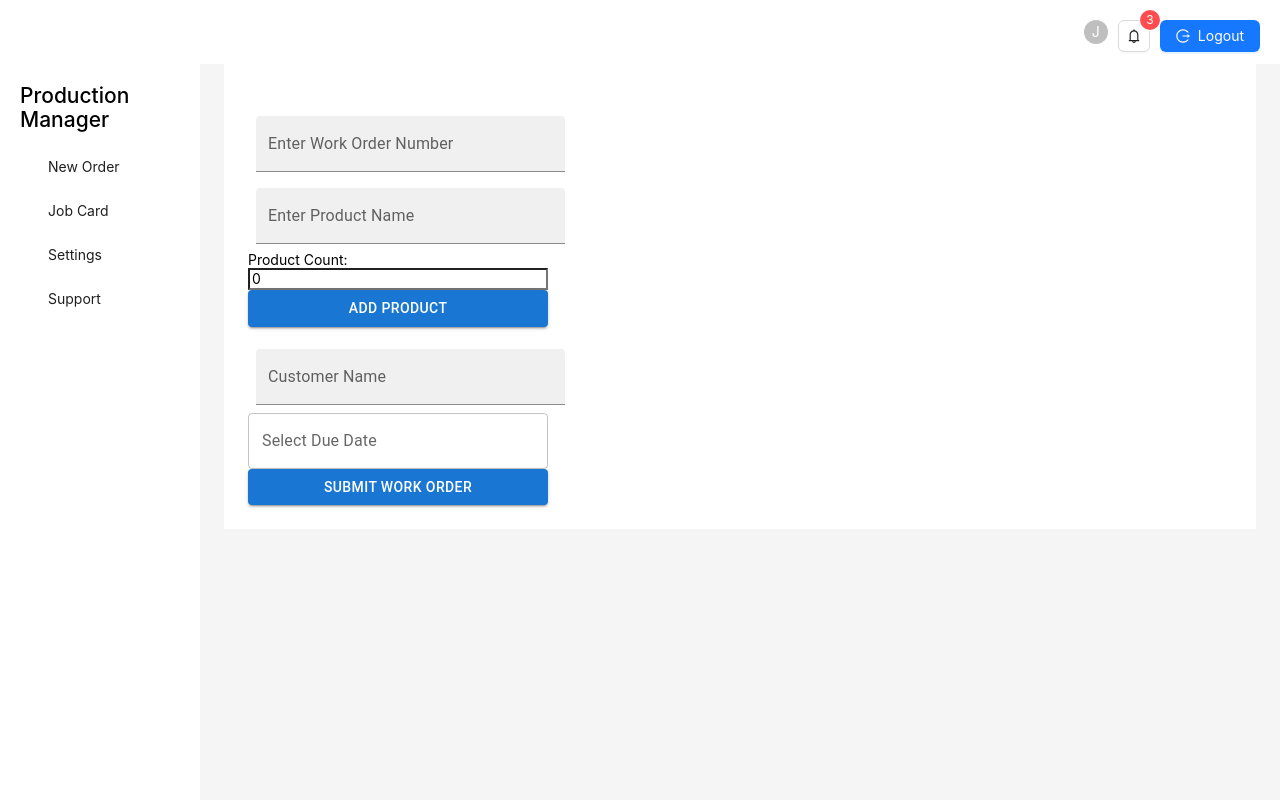
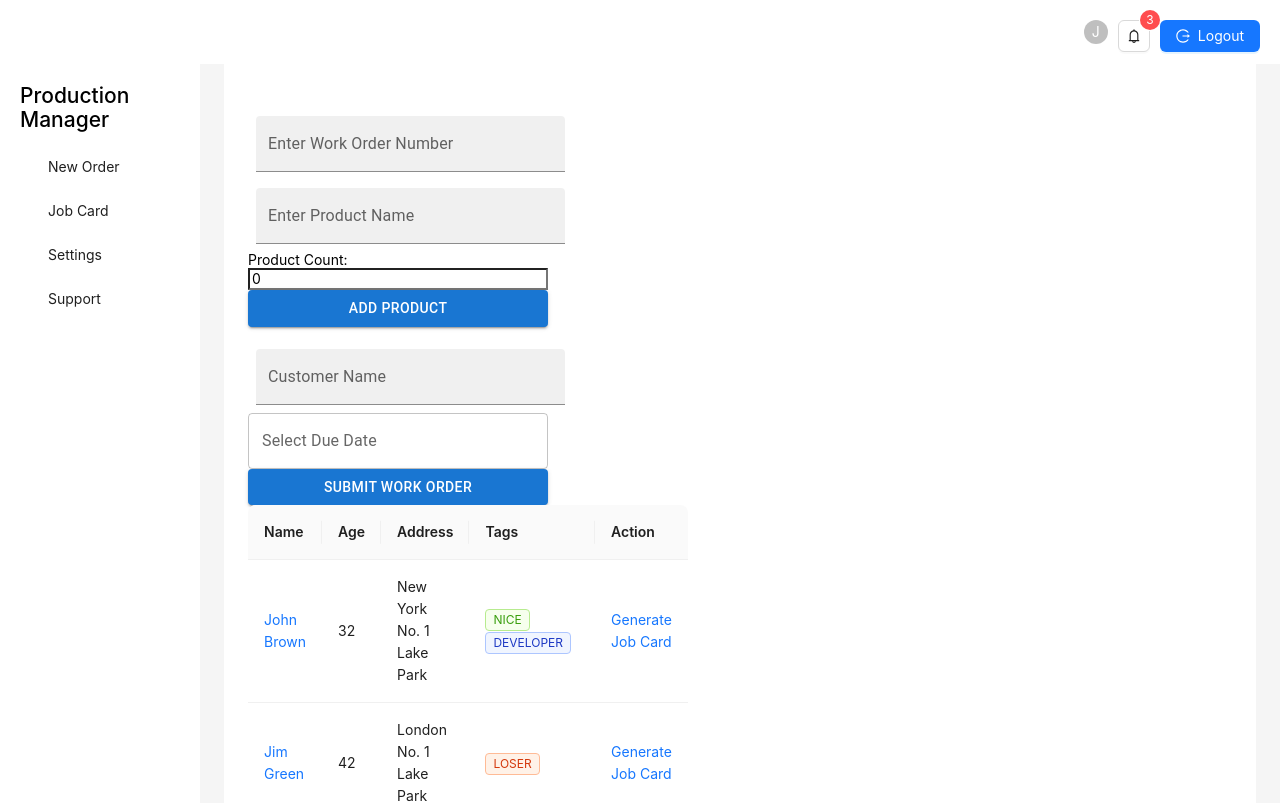
Before and after one commit to zeezaglobal/inventory-management, a React (Create React App) app: page /dashboard in a window 1280 px wide. Shown: the top 803 px of the page. Built offline with nearby package versions, Linux system fonts and the light colour scheme.

Commit message:
added pdf generator
pdf generator

```diff
--- a/package.json
+++ b/package.json
@@ -10,6 +10,7 @@
     "antd": "^5.23.1",
     "cra-template": "1.2.0",
     "dayjs": "^1.11.13",
+    "jspdf": "^2.5.2",
     "react": "^19.0.0",
     "react-dom": "^19.0.0",
     "react-router-dom": "^7.1.1",
--- a/src/App.js
+++ b/src/App.js
@@ -5,6 +5,7 @@ import Login from "./pages/Login";
 import React from "react";
 import Dashboard from "./pages/Dashboard";
 import 'antd/dist/reset.css';
+import PDFGenerater from './pages/PDFGenerater';
 const App = () => {
 
 
@@ -12,6 +13,7 @@ const App = () => {
     <Routes>
       <Route path="/" element={<Login />} />
       <Route path="/dashboard" element={<Dashboard />} />
+      <Route path="/pdf-generator" element={<PDFGenerater />} />
 
     </Routes>
   );
--- /dev/null
+++ b/src/components/TableComponent.jsx
@@ -0,0 +1,80 @@
+import React from 'react';
+import { Space, Table, Tag } from 'antd';
+
+const TableComponent = ({ handleGenerateJobCard }) => {
+  const columns = [
+    {
+      title: 'Name',
+      dataIndex: 'name',
+      key: 'name',
+      render: (text) => <a>{text}</a>,
+    },
+    {
+      title: 'Age',
+      dataIndex: 'age',
+      key: 'age',
+    },
+    {
+      title: 'Address',
+      dataIndex: 'address',
+      key: 'address',
+    },
+    {
+      title: 'Tags',
+      key: 'tags',
+      dataIndex: 'tags',
+      render: (_, { tags }) => (
+        <>
+          {tags.map((tag) => {
+            let color = tag.length > 5 ? 'geekblue' : 'green';
+            if (tag === 'loser') {
+              color = 'volcano';
+            }
+            return (
+              <Tag color={color} key={tag}>
+                {tag.toUpperCase()}
+              </Tag>
+            );
+          })}
+        </>
+      ),
+    },
+    {
+      title: 'Action',
+      key: 'action',
+      render: (_, record) => (
+        <Space size="middle">
+          <a onClick={() => handleGenerateJobCard(record)}>Generate Job Card</a>
+        </Space>
+      ),
+    },
+  ];
+
+  const data = [
+    {
+      key: '1',
+      name: 'John Brown',
+      age: 32,
+      address: 'New York No. 1 Lake Park',
+      tags: ['nice', 'developer'],
+    },
+    {
+      key: '2',
+      name: 'Jim Green',
+      age: 42,
+      address: 'London No. 1 Lake Park',
+      tags: ['loser'],
+    },
+    {
+      key: '3',
+      name: 'Joe Black',
+      age: 32,
+      address: 'Sydney No. 1 Lake Park',
+      tags: ['cool', 'teacher'],
+    },
+  ];
+
+  return <Table columns={columns} dataSource={data} />;
+};
+
+export default TableComponent;
--- a/src/pages/JobCard.jsx
+++ b/src/pages/JobCard.jsx
@@ -1,8 +1,15 @@
 // Production.js
 import React from "react";
-
+import Table from "../components/TableComponent";
+import { useNavigate } from "react-router-dom";
 const JobCard = () => {
-  return <div><h2>Job Card Section</h2><p>This is the production content.</p></div>;
+  const navigate = useNavigate();
+  const handleGenerateJobCard = (record) => {
+    console.log('Generating Job Card for:', record);
+    navigate("/pdf-generator");
+    // Add your logic here, e.g., navigate to another page or trigger a modal.
+  };
+  return (<Table handleGenerateJobCard={handleGenerateJobCard}/>);
 };
 
 export default JobCard;
--- a/src/pages/Order.jsx
+++ b/src/pages/Order.jsx
@@ -3,6 +3,7 @@ import React, { useState } from "react";
 
 import EditableTextField from "../components/EditableTextField";
 import List from "../components/List";
+import Table from "../components/TableComponent";
 import Button from "@mui/material/Button";
 import TextField from "@mui/material/TextField";
 import { LocalizationProvider } from "@mui/x-date-pickers/LocalizationProvider";
@@ -62,6 +63,7 @@ const Order = () => {
       <Button className="Button" variant="contained" >
        Submit Work Order
       </Button>
+      <Table/>
     </div>
   );
 };
--- /dev/null
+++ b/src/pages/PDFGenerater.jsx
@@ -0,0 +1,41 @@
+// Production.js
+import React from "react";
+import { jsPDF } from "jspdf";
+
+const PDFGenerater = () => {
+  const generatePDF = () => {
+    const doc = new jsPDF();
+
+    const data = {
+      key: '2',
+      name: 'Jim Green________________________',
+      age: 42,
+      address: 'London No. 1 Lake Park',
+      tags: ['loser'],
+    };
+
+    // Add title
+    doc.text("User Details", 20, 20);
+
+    // Add data
+    doc.text(`Key: ${data.key}`, 20, 30);
+    doc.text(`Name: ${data.name}`, 20, 40);
+    doc.text(`Age: ${data.age}`, 20, 50);
+    doc.text(`Address: ${data.address}`, 20, 60);
+    doc.text(`Tags: ${data.tags.join(", ")}`, 20, 70);
+    doc.text("Enter new name:", 20, 100);
+    doc.rect(20, 105, 180, 10); // Draw a rectangle for the text field
+
+    // Save PDF
+    doc.save("user_details.pdf");
+  };
+
+  return (
+    <div>
+      <h1>Generate PDF</h1>
+      <button onClick={generatePDF}>Generate PDF</button>
+    </div>
+  );
+};
+
+export default PDFGenerater;
```
Also changed, not shown: 1 other file (tests, documents, lock files or other folders).
